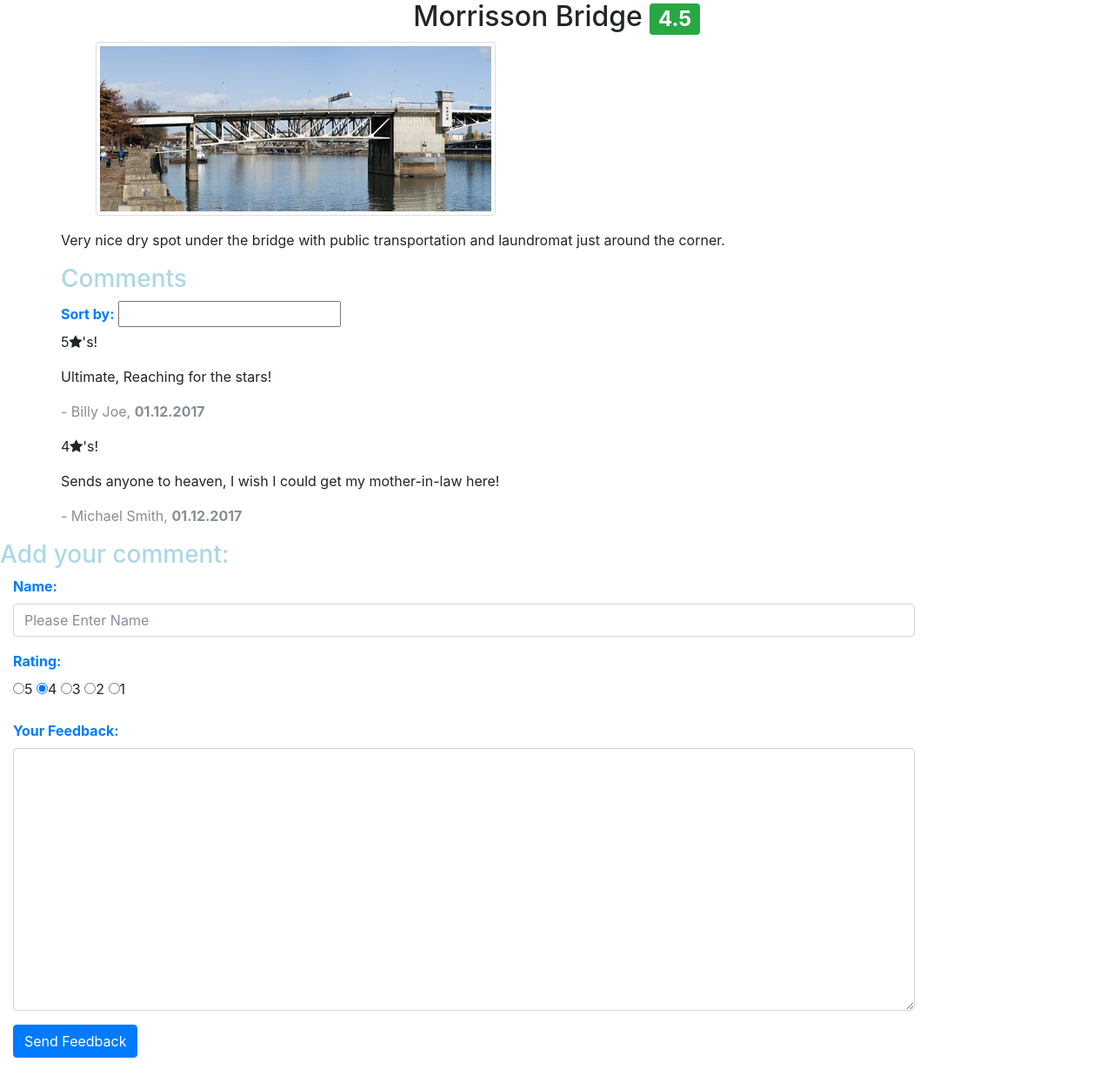
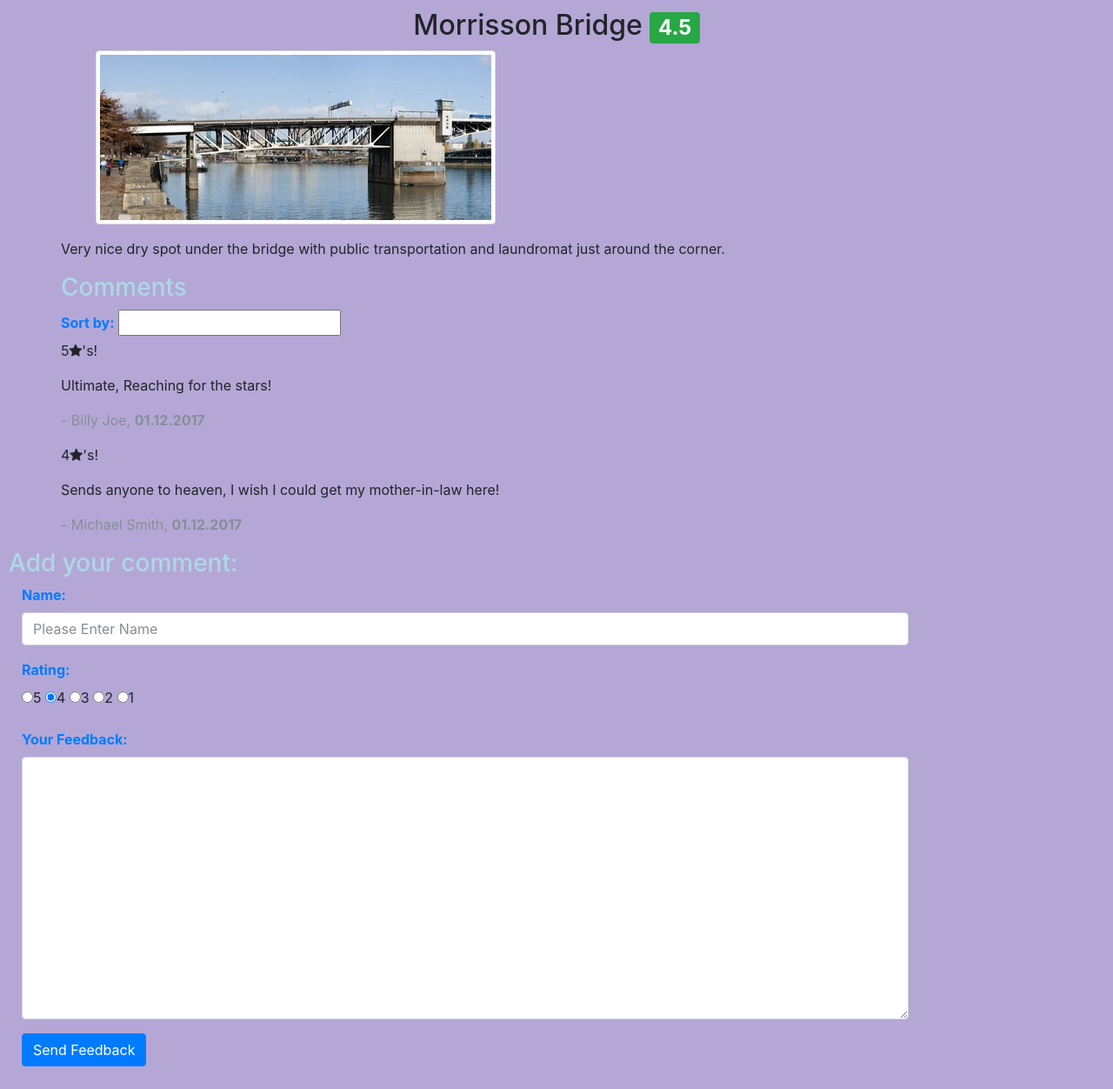
Before and after one commit to razzlepdx/sleep-safe, a Flask app: page /site in a window 1280 px wide. Shown: the whole page at 87% size. Before the commit the page ends 1216 px from the top, so only its background shows below. Run offline with Flask 2, Linux system fonts and the light colour scheme; parts of the project's set-up code (start-up, migrations or seed data) failed here and were passed over; some libraries are stand-ins or nearby versions.

Commit message:
change color page 2

```diff
--- a/templates/location.html
+++ b/templates/location.html
@@ -10,7 +10,7 @@
     <link rel="stylesheet" href="https://maxcdn.bootstrapcdn.com/bootstrap/4.0.0-beta.2/css/bootstrap.min.css" integrity="sha384-PsH8R72JQ3SOdhVi3uxftmaW6Vc51MKb0q5P2rRUpPvrszuE4W1povHYgTpBfshb" crossorigin="anonymous">
     <link rel="stylesheet" href="https://cdnjs.cloudflare.com/ajax/libs/font-awesome/4.7.0/css/font-awesome.min.css">
 </head>
-<body>
+<body style="background-color: #b4a7d6; padding: 10px;">
 
     <h2 class="text-center">
         Morrisson Bridge
```
